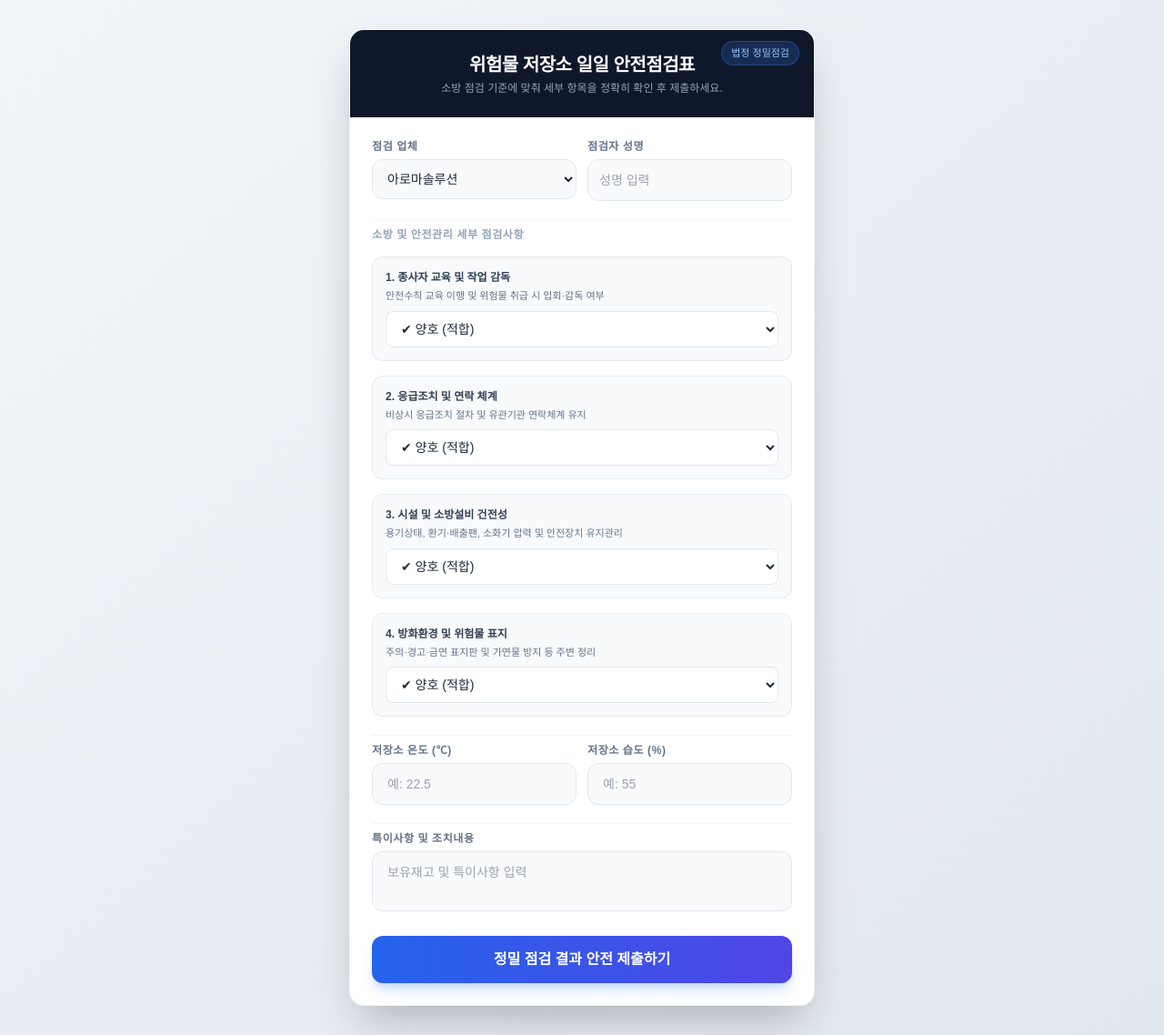
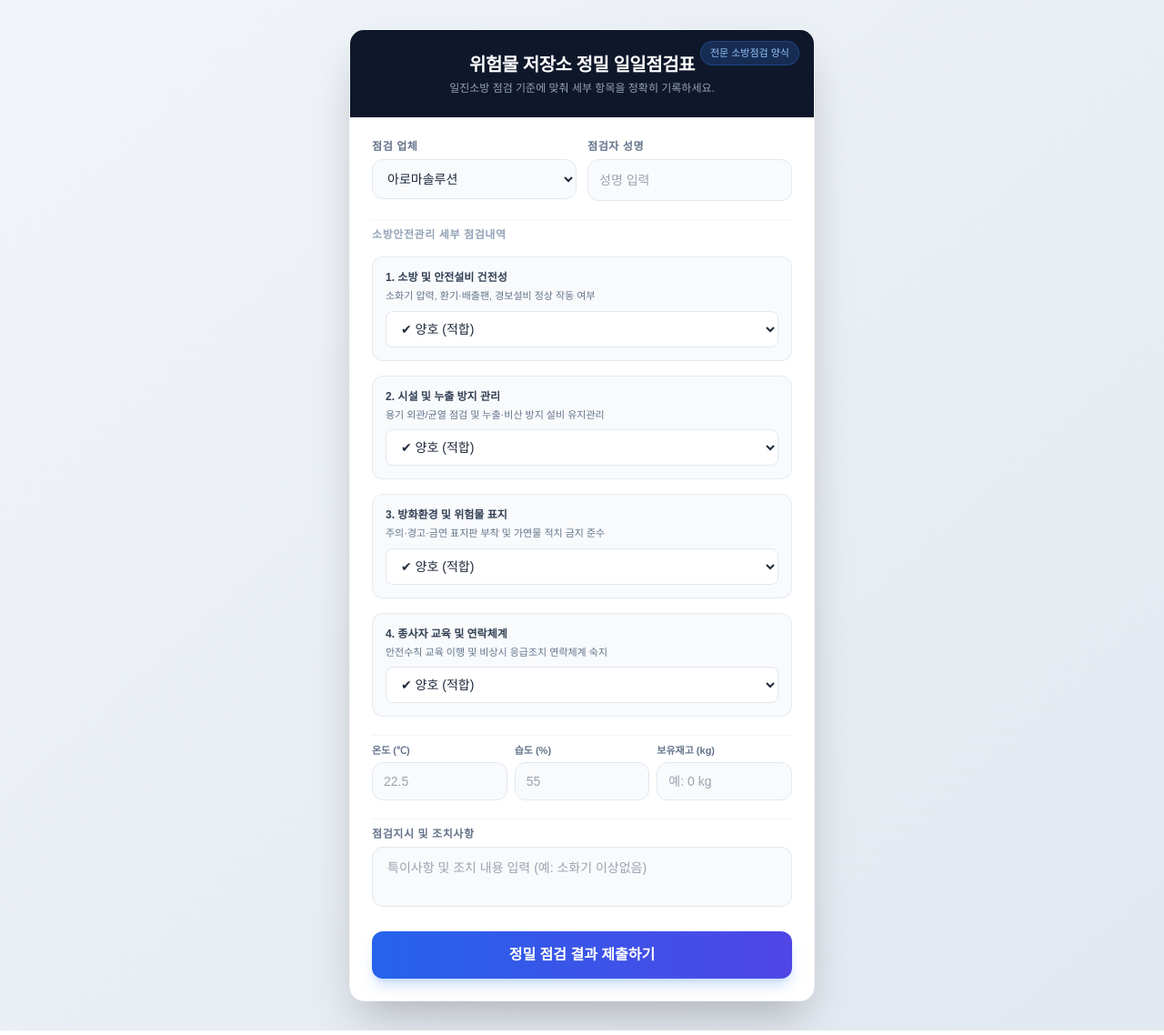
Before and after one commit to wjsdydxo94-a11y/hazardous-check, a Flask app: page / in a window 1280 px wide. Shown: the whole page at 91% size. Run offline with Flask 3, Linux system fonts and the light colour scheme; some libraries are stand-ins or nearby versions; some web fonts are replaced.

Commit message:
Update index.html

```diff
--- a/templates/index.html
+++ b/templates/index.html
@@ -3,7 +3,7 @@
 <head>
     <meta charset="UTF-8">
     <meta name="viewport" content="width=device-width, initial-scale=1.0">
-    <title>위험물 저장소 정밀 일일점검표</title>
+    <title>위험물 저장소 정밀 점검표</title>
     <script src="https://cdn.tailwindcss.com"></script>
     <link href="https://fonts.googleapis.com/css2?family=Pretendard:wght@400;500;600;700&display=swap" rel="stylesheet">
     <style> body { font-family: 'Pretendard', sans-serif; } </style>
@@ -12,93 +12,101 @@
     <div class="max-w-lg w-full bg-white shadow-2xl rounded-2xl border border-slate-100 overflow-hidden">
 
         <div class="bg-slate-900 text-white px-6 py-6 text-center relative">
-            <div class="absolute top-3 right-4 text-[11px] bg-blue-500/20 text-blue-300 px-2.5 py-1 rounded-full font-medium border border-blue-500/30">법정 정밀점검</div>
-            <h1 class="text-xl font-bold tracking-tight mb-1">위험물 저장소 일일 안전점검표</h1>
-            <p class="text-xs text-slate-400">소방 점검 기준에 맞춰 세부 항목을 정확히 확인 후 제출하세요.</p>
+            <div class="absolute top-3 right-4 text-[11px] bg-blue-500/20 text-blue-300 px-2.5 py-1 rounded-full font-medium border border-blue-500/30">전문 소방점검 양식</div>
+            <h1 class="text-xl font-bold tracking-tight mb-1">위험물 저장소 정밀 일일점검표</h1>
+            <p class="text-xs text-slate-400">일진소방 점검 기준에 맞춰 세부 항목을 정확히 기록하세요.</p>
         </div>
 
         <form action="/submit" method="POST" class="p-6 space-y-5">
 
-            <!-- 업체 및 점검자 -->
+            <!-- 업체 및 점검자 정보 -->
             <div class="grid grid-cols-2 gap-3">
                 <div>
                     <label class="block text-xs font-bold uppercase tracking-wider text-slate-500 mb-1.5">점검 업체</label>
-                    <select name="company" class="w-full px-3 py-3 bg-slate-50 border border-slate-200 rounded-xl text-sm font-medium text-slate-800 focus:ring-2 focus:ring-blue-500 focus:bg-white transition-all outline-none" required>
+                    <select name="company" class="w-full px-3 py-3 bg-slate-50 border border-slate-200 rounded-xl text-sm font-medium text-slate-800 focus:ring-2 focus:ring-blue-500 outline-none" required>
                         <option value="아로마솔루션">아로마솔루션</option>
                         <option value="아로마리소스">아로마리소스</option>
                     </select>
                 </div>
                 <div>
                     <label class="block text-xs font-bold uppercase tracking-wider text-slate-500 mb-1.5">점검자 성명</label>
-                    <input type="text" name="inspector" required class="w-full px-3 py-3 bg-slate-50 border border-slate-200 rounded-xl text-sm font-medium text-slate-800 focus:ring-2 focus:ring-blue-500 focus:bg-white transition-all outline-none" placeholder="성명 입력">
+                    <input type="text" name="inspector" required class="w-full px-3 py-3 bg-slate-50 border border-slate-200 rounded-xl text-sm font-medium text-slate-800 focus:ring-2 focus:ring-blue-500 outline-none" placeholder="성명 입력">
                 </div>
             </div>
 
-            <!-- 정밀 점검 항목 그룹 -->
+            <!-- 전문 소방 점검 항목 -->
             <div class="space-y-4 pt-2 border-t border-slate-100">
-                <p class="text-xs font-bold text-slate-400 uppercase tracking-wider">소방 및 안전관리 세부 점검사항</p>
+                <p class="text-xs font-bold text-slate-400 uppercase tracking-wider">소방안전관리 세부 점검내역</p>
 
-                <!-- 1. 종사자 교육 및 작업 감독 -->
+                <!-- 1. 소방 및 안전설비 건전성 -->
                 <div class="bg-slate-50 p-3.5 rounded-xl border border-slate-200/80">
-                    <label class="block text-xs font-bold text-slate-700 mb-1">1. 종사자 교육 및 작업 감독</label>
-                    <p class="text-[11px] text-slate-500 mb-2">안전수칙 교육 이행 및 위험물 취급 시 입회·감독 여부</p>
-                    <select name="education" class="w-full px-3 py-2.5 bg-white border border-slate-200 rounded-lg text-sm font-medium text-slate-800 focus:ring-2 focus:ring-blue-500 outline-none">
-                        <option value="이상없음">✔ 양호 (적합)</option>
-                        <option value="정비필요">✘ 불량 / 조치요망</option>
+                    <label class="block text-xs font-bold text-slate-700 mb-1">1. 소방 및 안전설비 건전성</label>
+                    <p class="text-[11px] text-slate-500 mb-2">소화기 압력, 환기·배출팬, 경보설비 정상 작동 여부</p>
+                    <select name="facility" class="w-full px-3 py-2.5 bg-white border border-slate-200 rounded-lg text-sm font-medium text-slate-800 focus:ring-2 focus:ring-blue-500 outline-none">
+                        <option value="양호">✔ 양호 (적합)</option>
+                        <option value="정비요함">✘ 정비요함 (조치필요)</option>
+                        <option value="불량">✘ 불량</option>
                     </select>
                 </div>
 
-                <!-- 2. 응급조치 및 연락 체계 -->
+                <!-- 2. 시설 및 누출 방지 관리 -->
                 <div class="bg-slate-50 p-3.5 rounded-xl border border-slate-200/80">
-                    <label class="block text-xs font-bold text-slate-700 mb-1">2. 응급조치 및 연락 체계</label>
-                    <p class="text-[11px] text-slate-500 mb-2">비상시 응급조치 절차 및 유관기관 연락체계 유지</p>
-                    <select name="emergency" class="w-full px-3 py-2.5 bg-white border border-slate-200 rounded-lg text-sm font-medium text-slate-800 focus:ring-2 focus:ring-blue-500 outline-none">
-                        <option value="이상없음">✔ 양호 (적합)</option>
-                        <option value="정비필요">✘ 불량 / 조치요망</option>
+                    <label class="block text-xs font-bold text-slate-700 mb-1">2. 시설 및 누출 방지 관리</label>
+                    <p class="text-[11px] text-slate-500 mb-2">용기 외관/균열 점검 및 누출·비산 방지 설비 유지관리</p>
+                    <select name="leak_mgmt" class="w-full px-3 py-2.5 bg-white border border-slate-200 rounded-lg text-sm font-medium text-slate-800 focus:ring-2 focus:ring-blue-500 outline-none">
+                        <option value="양호">✔ 양호 (적합)</option>
+                        <option value="정비요함">✘ 정비요함 (조치필요)</option>
+                        <option value="불량">✘ 불량</option>
                     </select>
                 </div>
 
-                <!-- 3. 시설 및 소방설비 건전성 -->
+                <!-- 3. 방화환경 및 위험물 표지 -->
                 <div class="bg-slate-50 p-3.5 rounded-xl border border-slate-200/80">
-                    <label class="block text-xs font-bold text-slate-700 mb-1">3. 시설 및 소방설비 건전성</label>
-                    <p class="text-[11px] text-slate-500 mb-2">용기상태, 환기·배출팬, 소화기 압력 및 안전장치 유지관리</p>
-                    <select name="facility" class="w-full px-3 py-2.5 bg-white border border-slate-200 rounded-lg text-sm font-medium text-slate-800 focus:ring-2 focus:ring-blue-500 outline-none">
-                        <option value="이상없음">✔ 양호 (적합)</option>
-                        <option value="정비필요">✘ 불량 / 조치요망</option>
+                    <label class="block text-xs font-bold text-slate-700 mb-1">3. 방화환경 및 위험물 표지</label>
+                    <p class="text-[11px] text-slate-500 mb-2">주의·경고·금연 표지판 부착 및 가연물 적치 금지 준수</p>
+                    <select name="environment" class="w-full px-3 py-2.5 bg-white border border-slate-200 rounded-lg text-sm font-medium text-slate-800 focus:ring-2 focus:ring-blue-500 outline-none">
+                        <option value="양호">✔ 양호 (적합)</option>
+                        <option value="정비요함">✘ 정비요함 (조치필요)</option>
+                        <option value="불량">✘ 불량</option>
                     </select>
                 </div>
 
-                <!-- 4. 방화환경 및 위험물 표지 -->
+                <!-- 4. 종사자 교육 및 연락체계 -->
                 <div class="bg-slate-50 p-3.5 rounded-xl border border-slate-200/80">
-                    <label class="block text-xs font-bold text-slate-700 mb-1">4. 방화환경 및 위험물 표지</label>
-                    <p class="text-[11px] text-slate-500 mb-2">주의·경고·금연 표지판 및 가연물 방지 등 주변 정리</p>
-                    <select name="signage" class="w-full px-3 py-2.5 bg-white border border-slate-200 rounded-lg text-sm font-medium text-slate-800 focus:ring-2 focus:ring-blue-500 outline-none">
-                        <option value="이상없음">✔ 양호 (적합)</option>
-                        <option value="정비필요">✘ 불량 / 조치요망</option>
+                    <label class="block text-xs font-bold text-slate-700 mb-1">4. 종사자 교육 및 연락체계</label>
+                    <p class="text-[11px] text-slate-500 mb-2">안전수칙 교육 이행 및 비상시 응급조치 연락체계 숙지</p>
+                    <select name="education" class="w-full px-3 py-2.5 bg-white border border-slate-200 rounded-lg text-sm font-medium text-slate-800 focus:ring-2 focus:ring-blue-500 outline-none">
+                        <option value="양호">✔ 양호 (적합)</option>
+                        <option value="정비요함">✘ 정비요함 (조치필요)</option>
+                        <option value="불량">✘ 불량</option>
                     </select>
                 </div>
             </div>
 
-            <!-- 온습도 -->
-            <div class="grid grid-cols-2 gap-3 pt-2 border-t border-slate-100">
+            <!-- 온습도 및 재고량 (일진소방 양식의 보유재고 반영) -->
+            <div class="grid grid-cols-3 gap-2 pt-2 border-t border-slate-100">
                 <div>
-                    <label class="block text-xs font-bold uppercase tracking-wider text-slate-500 mb-1.5">저장소 온도 (℃)</label>
-                    <input type="number" step="0.1" name="temp" placeholder="예: 22.5" required class="w-full px-4 py-3 bg-slate-50 border border-slate-200 rounded-xl text-sm font-medium text-slate-800 focus:ring-2 focus:ring-blue-500 focus:bg-white outline-none">
+                    <label class="block text-[11px] font-bold text-slate-500 mb-1">온도 (℃)</label>
+                    <input type="number" step="0.1" name="temp" placeholder="22.5" required class="w-full px-3 py-2.5 bg-slate-50 border border-slate-200 rounded-xl text-sm font-medium text-slate-800 outline-none">
                 </div>
                 <div>
-                    <label class="block text-xs font-bold uppercase tracking-wider text-slate-500 mb-1.5">저장소 습도 (%)</label>
-                    <input type="number" step="1" name="humidity" placeholder="예: 55" required class="w-full px-4 py-3 bg-slate-50 border border-slate-200 rounded-xl text-sm font-medium text-slate-800 focus:ring-2 focus:ring-blue-500 focus:bg-white outline-none">
+                    <label class="block text-[11px] font-bold text-slate-500 mb-1">습도 (%)</label>
+                    <input type="number" step="1" name="humidity" placeholder="55" required class="w-full px-3 py-2.5 bg-slate-50 border border-slate-200 rounded-xl text-sm font-medium text-slate-800 outline-none">
+                </div>
+                <div>
+                    <label class="block text-[11px] font-bold text-slate-500 mb-1">보유재고 (kg)</label>
+                    <input type="text" name="stock" placeholder="예: 0 kg" required class="w-full px-3 py-2.5 bg-slate-50 border border-slate-200 rounded-xl text-sm font-medium text-slate-800 outline-none">
                 </div>
             </div>
 
-            <!-- 특이사항 -->
+            <!-- 특이사항 및 조치내용 -->
             <div class="pt-2 border-t border-slate-100">
-                <label class="block text-xs font-bold uppercase tracking-wider text-slate-500 mb-1.5">특이사항 및 조치내용</label>
-                <textarea name="remarks" rows="2" placeholder="보유재고 및 특이사항 입력" class="w-full px-4 py-3 bg-slate-50 border border-slate-200 rounded-xl text-sm font-medium text-slate-800 focus:ring-2 focus:ring-blue-500 focus:bg-white outline-none resize-none"></textarea>
+                <label class="block text-xs font-bold uppercase tracking-wider text-slate-500 mb-1.5">점검지시 및 조치사항</label>
+                <textarea name="remarks" rows="2" placeholder="특이사항 및 조치 내용 입력 (예: 소화기 이상없음)" class="w-full px-4 py-3 bg-slate-50 border border-slate-200 rounded-xl text-sm font-medium text-slate-800 outline-none resize-none"></textarea>
             </div>
 
             <button type="submit" class="w-full bg-gradient-to-r from-blue-600 to-indigo-600 text-white font-bold py-3.5 px-4 rounded-xl hover:from-blue-700 hover:to-indigo-700 transition-all shadow-lg shadow-blue-500/25 active:scale-[0.99] mt-2">
-                정밀 점검 결과 안전 제출하기
+                정밀 점검 결과 제출하기
             </button>
         </form>
     </div>
```
